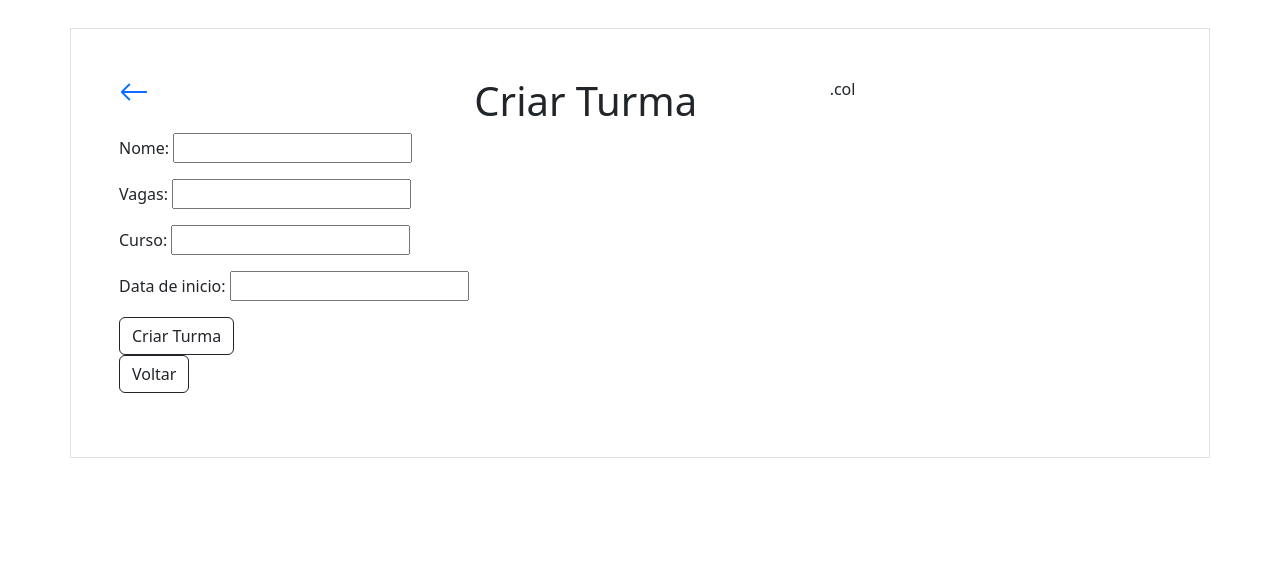
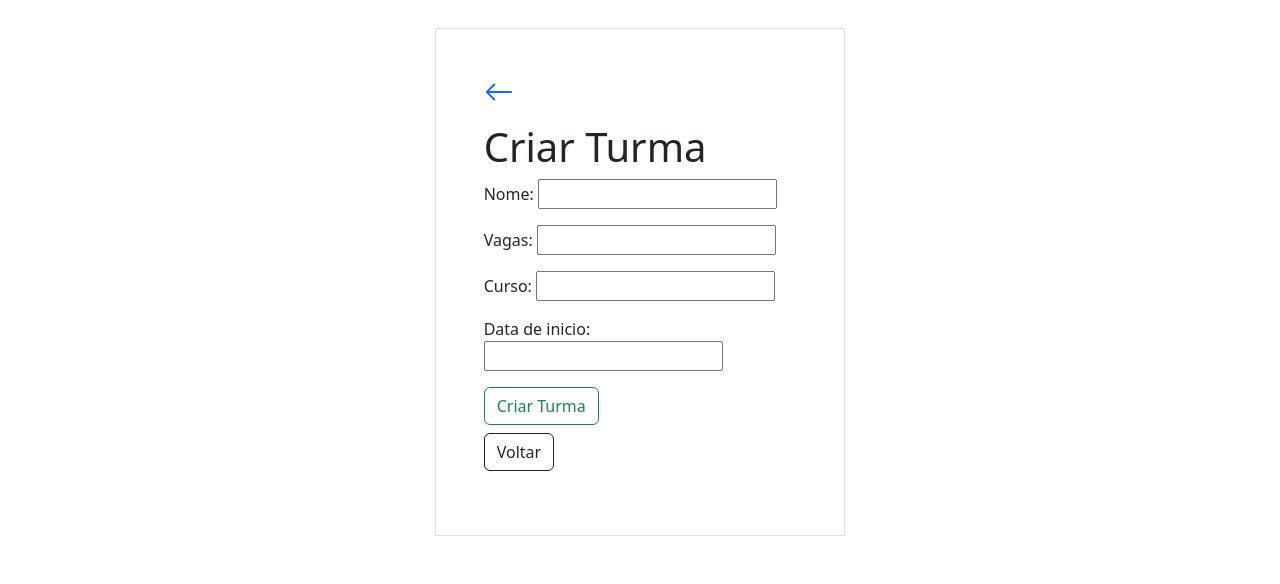
Before and after one commit to anajcaetanom/mestrado_django, a Django app: page /criar_turma/ in a window 1280 px wide. Shown: the part 346-930 px from the top of the page. Before the commit the page ends 804 px from the top, so only its background shows below. Run offline with Django 5.2, Linux system fonts and the light colour scheme; some libraries are stand-ins or nearby versions.

Commit message:
modified:   mestrado_system/templates/main.html 	modified:   mestrado_system/templates/master.html 	modified:   mestrado_system/turmas/templates/criar_turma.html 	modified:   mestrado_system/turmas/templates/details.html 	modified:   mestrado_system/turmas/templates/display_turmas.html

```diff
--- a/mestrado_system/turmas/templates/criar_turma.html
+++ b/mestrado_system/turmas/templates/criar_turma.html
@@ -7,10 +7,11 @@
 {% block content %}
     {% include "header.html" %}
 
+    <div class="row">
+        <div class="col"></div>
+        <div class="col">
             <div class="container p-5 my-5 border">
 
-        <div class="row">
-            <div class="col">
                 <p>
                     <a href="/turmas">
                         <svg xmlns="http://www.w3.org/2000/svg" width="30" height="30" fill="currentColor" class="bi bi-arrow-left" viewBox="0 0 16 16">
@@ -18,18 +19,18 @@
                         </svg>
                     </a>
                 </p>
-            </div>
-            <div class="col">
+
+
                 <h1>Criar Turma</h1>
-            </div>
-            <div class="col">.col</div>
-        </div>
+
 
 
                 <form method="post" action="{% url 'criar_turma' %}">
                     {% csrf_token %}
                     {{ form.as_p }}
-            <button type="submit" class="btn btn-outline-dark"> Criar Turma </button>
+                    <button type="submit" class="btn btn-outline-success"> Criar Turma </button>
+
+                    <h2> </h2>
 
                     <p>
                         <a href="{% url 'turmas'%}">
@@ -38,6 +39,16 @@
                             </button>
                         </a>
                     </p>
+
                 </form>
+
             </div>
+
+        </div>
+
+        <div class="col"></div>
+
+      </div>
+
+
 {% endblock %}
```
Also changed, not shown: mestrado_system/templates/main.html (+13 -1 lines), mestrado_system/turmas/templates/details.html (+8 -0 lines), mestrado_system/turmas/templates/display_turmas.html (+16 -10 lines), mestrado_system/templates/master.html (indentation only). Lines whose indentation alone changed are shown as unchanged.
